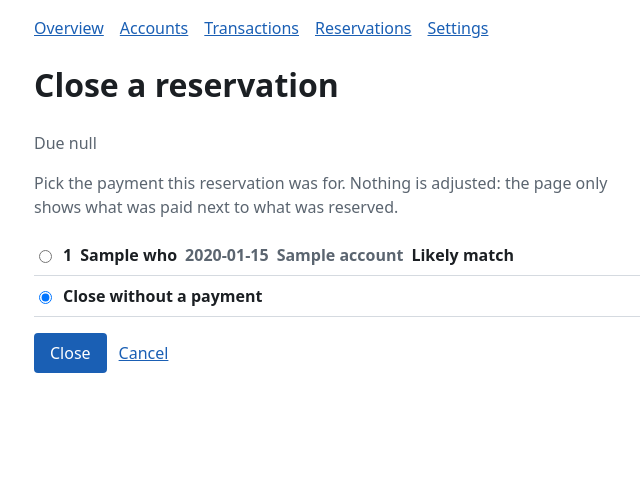
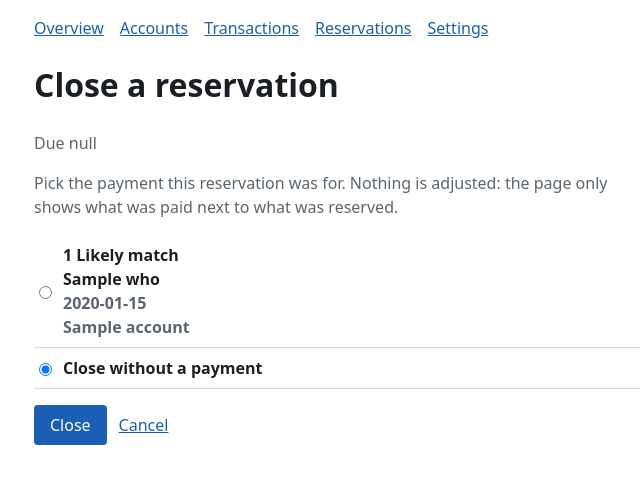
Before and after one commit to bernatmontilla/finances-dashboard, a Spring app: page /reservation-close in a window 1280 px wide. Shown: the top 484 px of the page, without its empty margins (302-942 px from the left). Run offline with Thymeleaf, Linux system fonts and the light colour scheme; the template is opened without the code that fills it: most values are stand-ins (such as "Sample title", 1, 10 or a date in 2020); data that the repository does not hold is empty; some of the project's set-up classes (security, data sources, template engines, error pages and the like) are left out, and stand-ins take their place; database files in the repository are not loaded.

Commit message:
fix(#51): picker readable at 360 px, missing-row and race guards, version-8 restore test
Review findings: each picker row is one block with a line per field; a closed reservation whose linked row is missing no longer breaks the page; a close that races another tab shows the list instead of failing; a version-8 backup restores with null links.

```diff
--- a/src/main/java/finances/web/ReservationViews.java
+++ b/src/main/java/finances/web/ReservationViews.java
@@ -78,7 +78,7 @@ final class ReservationViews {
         return new Payment(p.paid().format(), t.bookingDate().toString(), who(t), p.gap().format(), p.isMore() ? "more" : p.isLess() ? "less" : "same");
     }
 
-    static Candidate candidate(ReservationCandidate c, ZoneId zone) {
+    static Candidate candidate(ReservationCandidate c) {
         Transaction t = c.transaction();
         return new Candidate(t.id(), t.bookingDate().toString(), who(t), t.accountName(), c.paid().format(), c.likely());
     }
--- a/src/main/java/finances/web/ReservationsController.java
+++ b/src/main/java/finances/web/ReservationsController.java
@@ -129,7 +129,7 @@ class ReservationsController {
 
     private String closePage(Model model, Reservation reservation) {
         model.addAttribute("reservation", ReservationViews.row(reservations.standing(reservation)));
-        model.addAttribute("candidates", reservations.candidates(reservation.id()).stream().map(c -> ReservationViews.candidate(c, accounts.zone())).toList());
+        model.addAttribute("candidates", reservations.candidates(reservation.id()).stream().map(c -> ReservationViews.candidate(c)).toList());
         return "reservation-close";
     }
 
@@ -140,7 +140,8 @@ class ReservationsController {
             reservations.close(id, parseTransaction(transaction));
             return "redirect:/reservations";
         } catch (ReservationException e) {
-            return refused(response, model, e, reservation.isOpen() ? closePage(model, reservation) : listPage(model));
+            boolean stillOpen = reservation.isOpen() && e.reason() != ReservationException.Reason.ALREADY_CLOSED;
+            return refused(response, model, e, stillOpen ? closePage(model, reservation) : listPage(model));
         }
     }
 
--- a/src/main/resources/static/app.css
+++ b/src/main/resources/static/app.css
@@ -91,7 +91,12 @@ table.preview { border-collapse: collapse; font-size: 0.875rem; }
 table.preview th, table.preview td { border: 1px solid var(--line); padding: 0.25rem 0.5rem; text-align: left; white-space: nowrap; max-width: 14rem; overflow: hidden; text-overflow: ellipsis; }
 table.preview thead th { font-weight: 600; }
 label.check { display: flex; gap: 0.5rem; align-items: center; }
-label.check input { width: auto; }
+label.check input { width: auto; flex: none; }
+label.check .pick { display: block; min-width: 0; }
+.pick .line { display: block; }
+.pick .name, .list .payment { overflow-wrap: anywhere; }
+.nowrap { white-space: nowrap; }
+.list .payment { display: block; }
 .bank-row > * { margin-right: 0.5rem; }
 .bank-row > form.inline { display: inline-block; margin-top: 0.25rem; }
 .nowrap { white-space: nowrap; }
--- a/src/main/resources/templates/reservation-close.html
+++ b/src/main/resources/templates/reservation-close.html
@@ -22,11 +22,13 @@
         <li th:each="c : ${candidates}">
           <label class="check">
             <input type="radio" name="transaction" th:value="${c.id}">
-            <span class="amount" th:text="${c.paid}"></span>
-            <span th:text="${c.who}"></span>
-            <span class="muted" th:text="${c.bookedOn}"></span>
-            <span class="muted" th:text="${c.account}"></span>
-            <strong th:if="${c.likely}" th:text="#{reservation.close.likely}"></strong>
+            <span class="pick">
+              <span class="amount nowrap" th:text="${c.paid}"></span>
+              <strong class="nowrap" th:if="${c.likely}" th:text="#{reservation.close.likely}"></strong>
+              <span class="line name" th:text="${c.who}"></span>
+              <span class="line muted nowrap" th:text="${c.bookedOn}"></span>
+              <span class="line muted name" th:text="${c.account}"></span>
+            </span>
           </label>
         </li>
         <li>
--- a/src/main/resources/templates/reservations.html
+++ b/src/main/resources/templates/reservations.html
@@ -43,7 +43,7 @@
             <span th:if="${row.yearly}" class="muted" th:text="#{reservation.yearly.mark}"></span>
             <span class="amount" th:text="${row.amount}"></span>
             <span class="muted" th:text="#{reservation.closedOn(${row.closedOn})}"></span>
-            <span th:if="${row.hasPayment()}" class="muted">
+            <span th:if="${row.hasPayment()}" class="payment muted">
               <span th:text="#{reservation.paid(${row.payment.paid}, ${row.payment.bookedOn}, ${row.payment.who})}"></span>
               <span th:text="#{'reservation.paid.' + ${row.payment.comparison}(${row.payment.difference})}"></span>
             </span>
```
Also changed, not shown: src/main/java/finances/accounts/ReservationService.java (+6 -1 lines), 1 other file.
